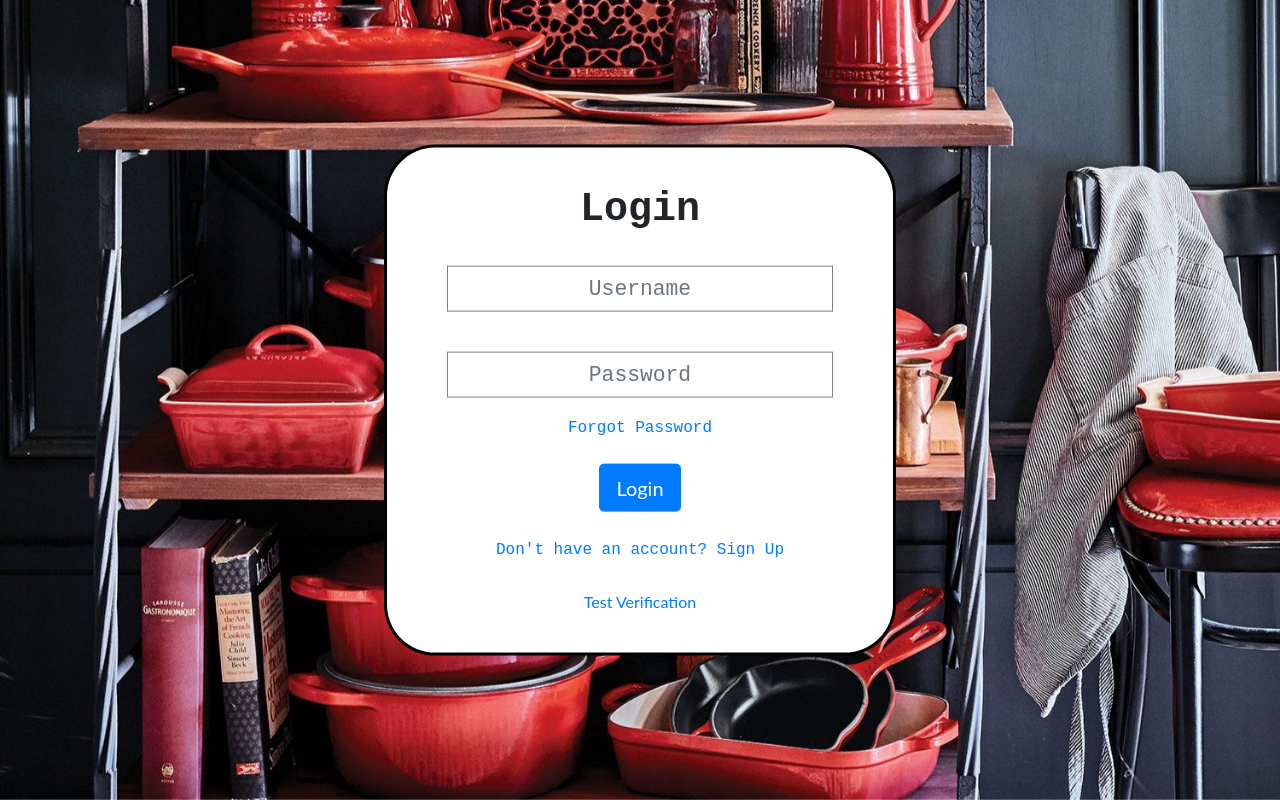
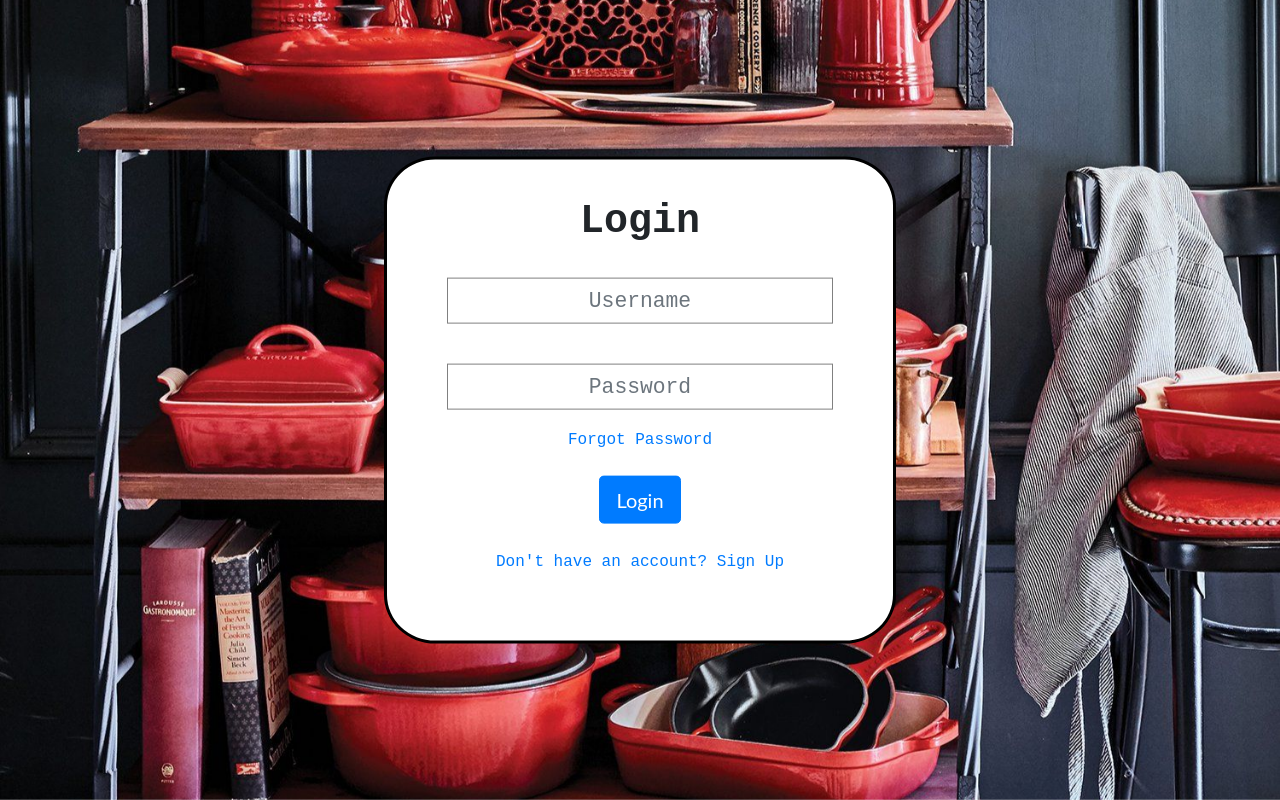
Before and after one commit to janto393/cop4331_big_project, a React (Create React App) app in the folder front-end/: page / in a window 1280 px wide. Built offline with nearby package versions, Linux system fonts and the light colour scheme.

Commit message:
removed testing link from login page

```diff
--- a/front-end/src/components/Login.js
+++ b/front-end/src/components/Login.js
@@ -109,11 +109,6 @@ function Login()
 				<Link className="registerLink" id="registerLink" to="/register">Don't have an account? Sign Up</Link>
 				<br />
 				<span id="loginResult" className="error-message">{message}</span>
-
-				{/* REMEMBER TO REMOVE ME */}
-				<div id="debug-test-only">
-					<Link to={'verify?id=5fbf551344a39d02573278ed'} >Test Verification</Link>
-				</div>
 		</div>
 		</div>
 	);
```
